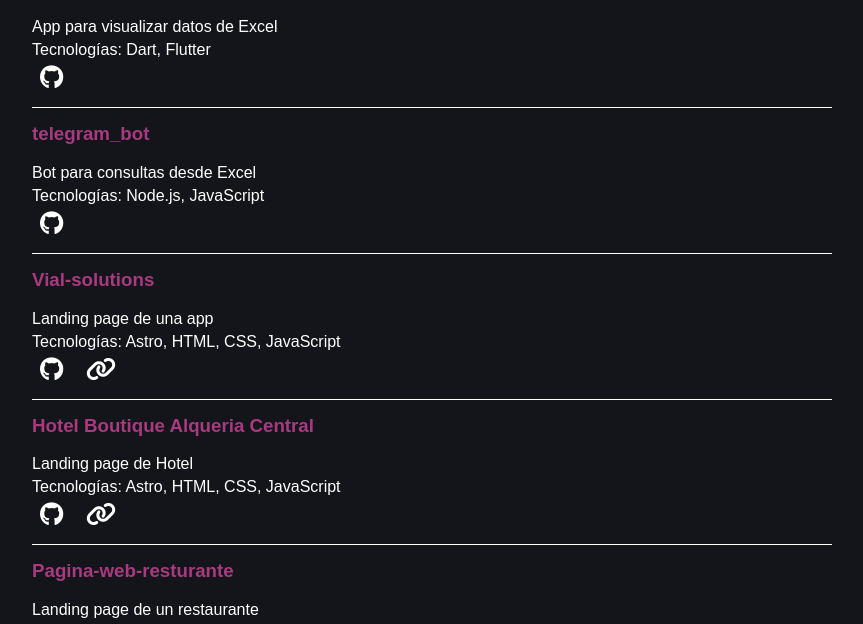
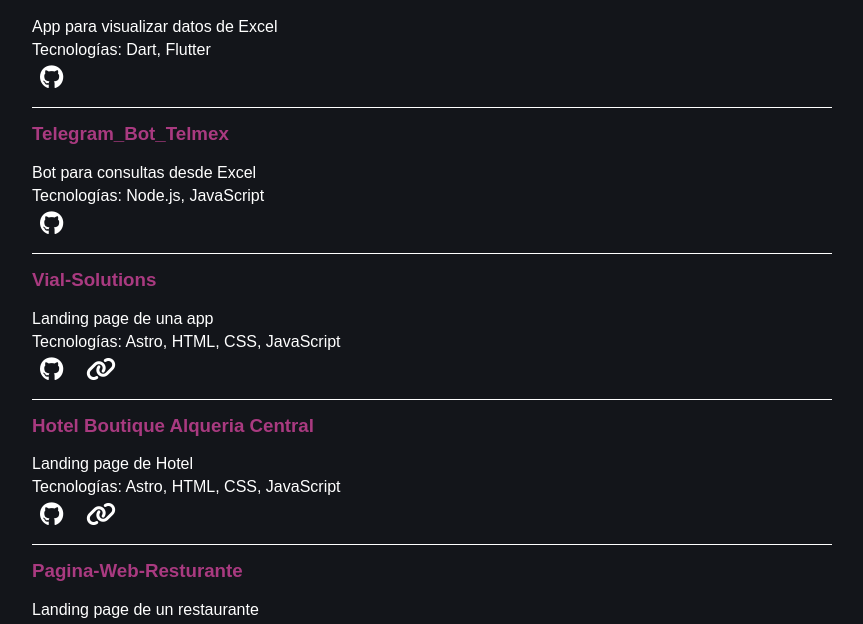
Before and after one commit to efrain131202/MiPortafolioWeb, an Astro site: page / in a window 1280 px wide. Shown: the part 1401-2025 px from the top of the page, without its empty margins (208-1071 px from the left). Built offline with nearby package versions, Linux system fonts and the light colour scheme; Astro itself is replaced by a stand-in of ours; a script that the page names is missing; a web font is replaced by a local one.

Commit message:
agregando algunos cambios

```diff
--- a/src/components/Proyects.astro
+++ b/src/components/Proyects.astro
@@ -18,7 +18,7 @@
         </a>
     </div>
     <div class="project">
-        <h3>telegram_bot</h3>
+        <h3>Telegram_Bot_Telmex</h3>
         <p>Bot para consultas desde Excel</p>
         <p>Tecnologías: Node.js, JavaScript</p>
         <a
@@ -30,7 +30,7 @@
         </a>
     </div>
     <div class="project">
-        <h3>Vial-solutions</h3>
+        <h3>Vial-Solutions</h3>
         <p>Landing page de una app</p>
         <p>Tecnologías: Astro, HTML, CSS, JavaScript</p>
         <a
@@ -68,7 +68,7 @@
         </a>
     </div>
     <div class="project">
-        <h3>Pagina-web-resturante</h3>
+        <h3>Pagina-Web-Resturante</h3>
         <p>Landing page de un restaurante</p>
         <p>Tecnologías: HTML, CSS, JavaScript</p>
         <a
```
